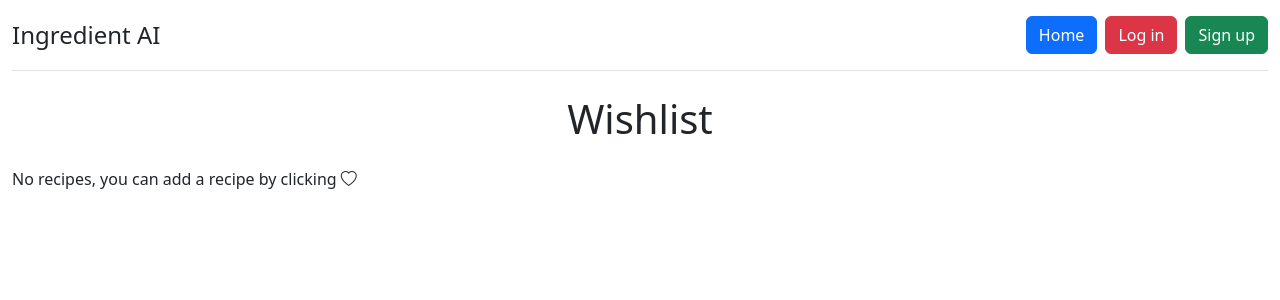
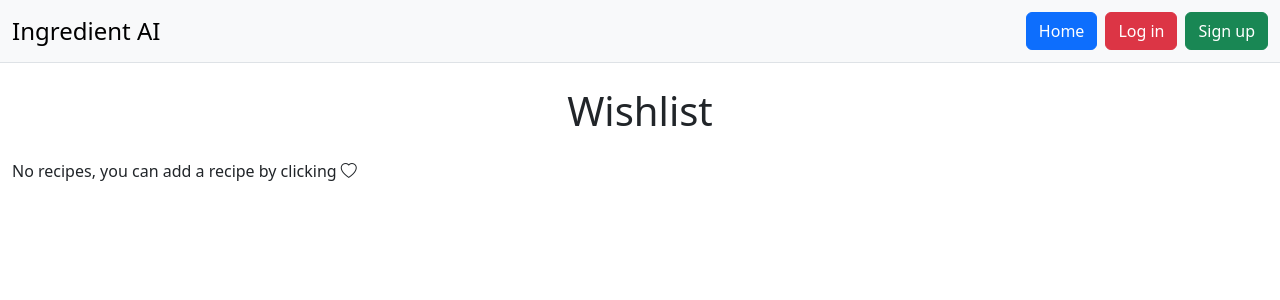
Before and after one commit to AmalSultanov/ingredient_ai, a Django app: template ingredient_ai/templates/users/wishlist.html in a window 1280 px wide. Shown: the top 300 px of the page. Run offline with Django 4.2, Linux system fonts and the light colour scheme; the template is opened without the code that fills it, so the values that code supplies are empty.

Commit message:
minor design changes

```diff
--- a/ingredient_ai/templates/base.html
+++ b/ingredient_ai/templates/base.html
@@ -7,27 +7,33 @@
     <title>{% block title %}{% endblock %}</title>
 </head>
 <body>
+<nav class="navbar navbar-expand-sm navbar-light bg-light border-bottom mb-4">
     <div class="container-fluid">
-    <header class="d-flex flex-wrap justify-content-center py-3 mb-4 border-bottom">
-        <a href="{% url 'recipes:ingredients' %}"
-           class="d-flex align-items-center mb-3 mb-md-0 me-md-auto text-dark text-decoration-none">
-            <span class="fs-4">Ingredient AI</span>
-        </a>
-        <ul class="nav nav-pills">
-            <li class="nav-item"><a href="{% url 'recipes:ingredients' %}" class="btn btn-primary me-2">Home</a></li>
+        <a href="{% url 'recipes:ingredients' %}" class="navbar-brand fs-4">Ingredient AI</a>
+        <button class="navbar-toggler" type="button" data-bs-toggle="collapse" data-bs-target="#navbarNav"
+            aria-controls="navbarNav" aria-expanded="false" aria-label="Toggle navigation">
+            <span class="navbar-toggler-icon"></span>
+        </button>
+        <div class="collapse navbar-collapse" id="navbarNav">
+            <ul class="navbar-nav ms-auto gap-2 flex-sm-row flex-column">
+                <li class="nav-item"><a href="{% url 'recipes:ingredients' %}" class="btn btn-primary">Home</a></li>
                 {% if user.is_authenticated %}
-                <li class="nav-item"><a href="{% url 'users:wishlist' %}" class="btn btn-danger me-2">Wishlist</a></li>
+                    <li class="nav-item"><a href="{% url 'users:wishlist' %}" class="btn btn-danger">Wishlist</a></li>
+                    <li class="nav-item">
                         <form method="POST" action="{% url 'users:logout' %}">
                             {% csrf_token %}
                             <button type="submit" class="btn btn-success">Log out</button>
                         </form>
+                    </li>
                 {% else %}
-                <li class="nav-item"><a href="{% url 'users:login' %}" class="btn btn-danger me-2">Log in</a></li>
+                    <li class="nav-item"><a href="{% url 'users:login' %}" class="btn btn-danger">Log in</a></li>
                     <li class="nav-item"><a href="{% url 'users:registration' %}" class="btn btn-success">Sign up</a></li>
                 {% endif %}
             </ul>
-    </header>
         </div>
+    </div>
+</nav>
+
 {% block content %}{% endblock %}
 
 <script src="https://cdn.jsdelivr.net/npm/bootstrap@5.3.0/dist/js/bootstrap.bundle.min.js"></script>
--- a/ingredient_ai/templates/recipes/index.html
+++ b/ingredient_ai/templates/recipes/index.html
@@ -29,7 +29,7 @@
                     </div>
                 {% endfor %}
             </div>
-            <button type="submit" class="btn btn-primary mt-3">Get recipes</button>
+            <button type="submit" class="btn btn-primary mt-3 mb-5">Get recipes</button>
         </form>
     </div>
 {% endblock %}
```
Lines whose indentation alone changed are shown as unchanged.
